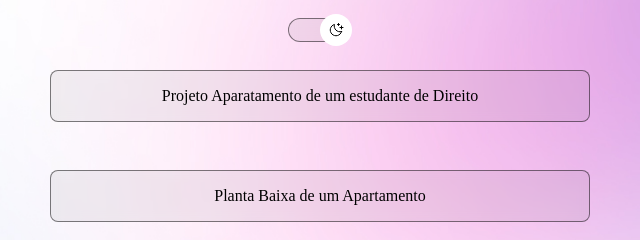
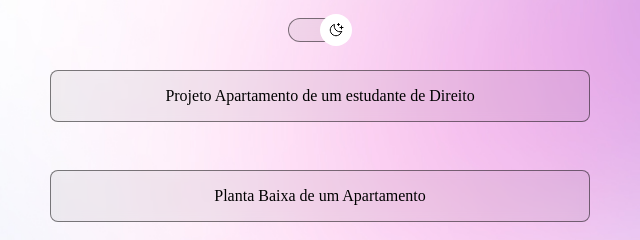
Before and after one commit to Halls06/projetoDI, a plain HTML site: page desingdeinteriores.html in a window 1280 px wide. Shown: the part 222-462 px from the top of the page, 320-960 px from the left. Drawn offline with nearby package versions, Linux system fonts and the light colour scheme.

Commit message:
upgrade in text apartament

```diff
--- a/desingdeinteriores.html
+++ b/desingdeinteriores.html
@@ -18,7 +18,9 @@
     <div id="container">
       <ul>
         <li>
-          <a href="./index.html">inicio</a>
+          <a href="./index.html">inicio
+
+          </a>
         </li>
       </ul>
       <div id="profile">
@@ -32,7 +34,7 @@
       <div id="desing">
         <ul>
           <li>
-            <a href="./INTERVENTION OF THE LOFT OF TH STUDANT LAW.dwg">Projeto Aparatamento de um estudante de Direito</a>
+            <a href="./INTERVENTION OF THE LOFT OF TH STUDANT LAW.dwg">Projeto Apartamento de um estudante de Direito</a>
           </li>
         </ul>
         <ul>
```
